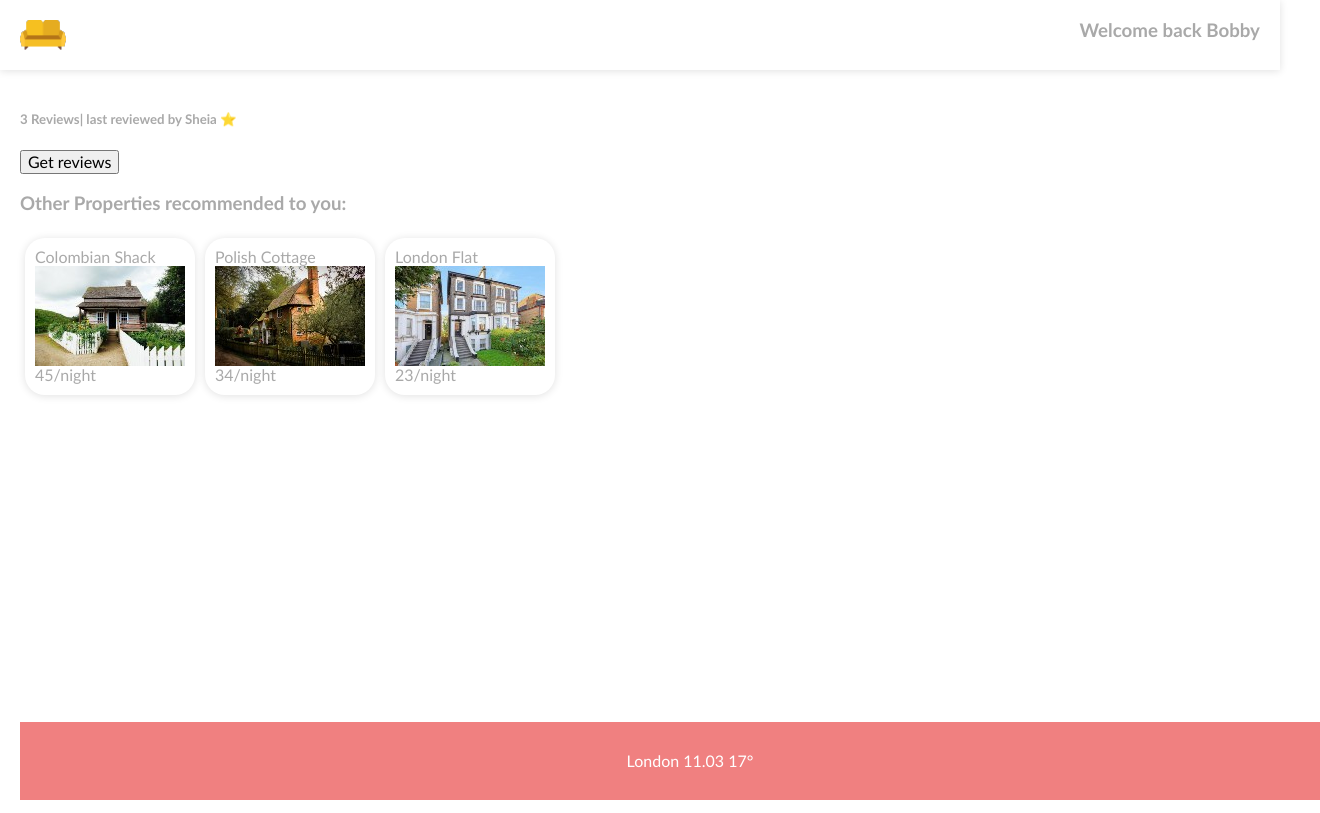
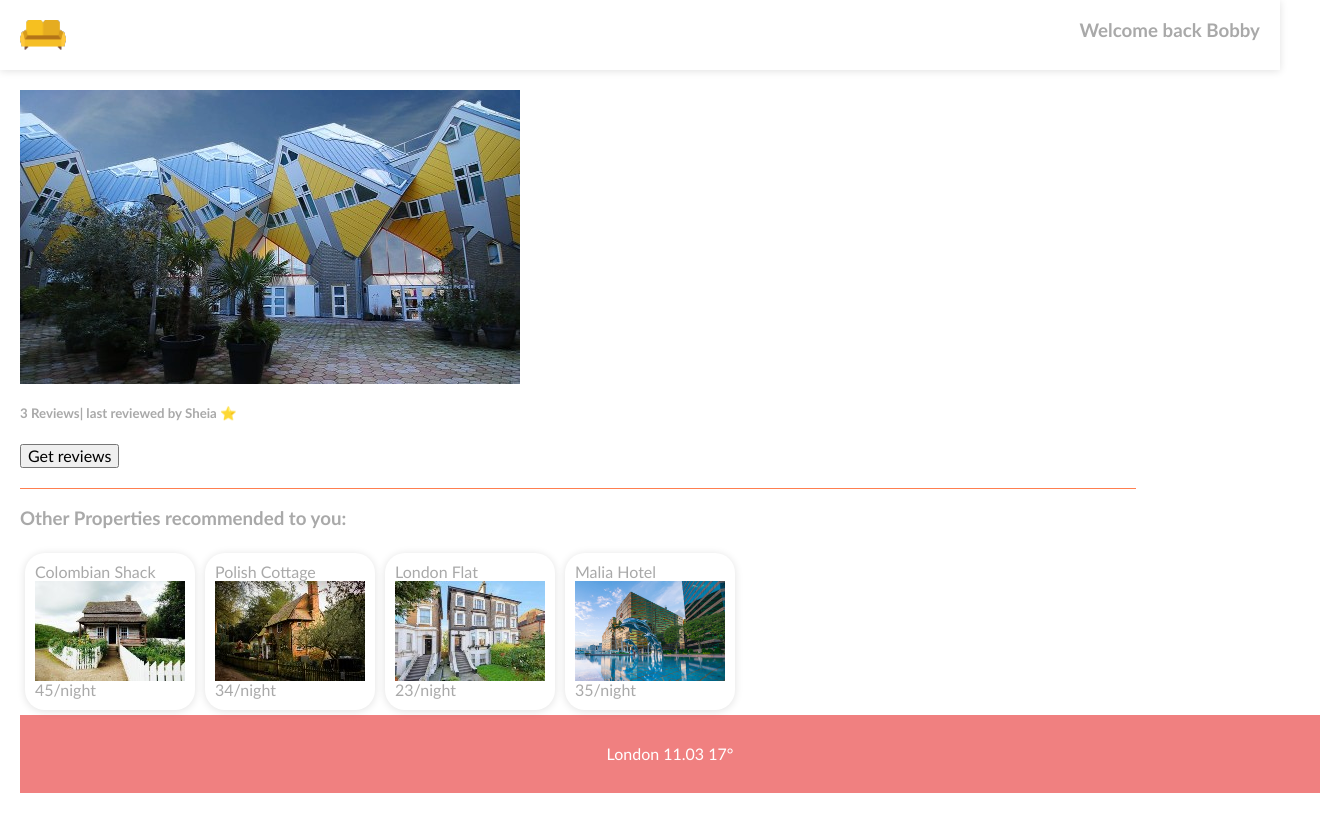
Before and after one commit to Sibulele-Ngada/CS20240144_FTO2407_A2_Sibulele-Ngada_DJS09, a website with bundled scripts: page public/index.html in a window 1280 px wide. Shown: the whole page, 1320 px wide, since content can reach past the window. Built offline with nearby package versions, Linux system fonts and the light colour scheme.

Commit message:
Add property

```diff
--- /dev/null
+++ b/public/classes.js
@@ -0,0 +1,7 @@
+export class MainProperty {
+    constructor(src, title, reviews) {
+        this.src = src;
+        this.title = title;
+        this.reviews = reviews;
+    }
+}
--- a/public/index.css
+++ b/public/index.css
@@ -46,12 +46,29 @@ body {
   box-shadow: rgb(0 0 0 / 12%) 0 1px 8px;
 }
 
+.card img {
+  width: 100%;
+}
+
 .footer {
   width: 100%;
   background-color: lightcoral;
-  position: absolute;
-  bottom: 0;
   text-align: center;
   padding: 30px;
   color: white;
 }
+
+.review-card {
+  padding: 10px;
+}
+
+.reviews {
+  display: flex;
+  padding: 10px;
+}
+
+.break {
+  height: 1px;
+  width: 90%;
+  background-color: coral;
+}
--- a/public/index.js
+++ b/public/index.js
@@ -76,6 +76,19 @@ const properties = [
         contact: [+34829374892553, "andyluger@aol.com"],
         isAvailable: true,
     },
+    {
+        image: "../src/images/malaysian-hotel.jpeg",
+        title: "Malia Hotel",
+        price: 35,
+        location: {
+            firstLine: "Room 4",
+            city: "Malia",
+            code: 45334,
+            country: "Malaysia",
+        },
+        contact: [+60349822083, "lee34@gmail.com"],
+        isAvailable: false,
+    },
 ];
 for (const property of properties) {
     if (!propertyContainer)
--- a/src/types.ts
+++ b/src/types.ts
@@ -1,2 +1,2 @@
 export type Price = 45 | 30 | 25;
-export type Country = "Colombia" | "Poland" | "United Kingdom";
+export type Country = "Colombia" | "Poland" | "United Kingdom" | "Malaysia";
```
Also changed, not shown: src/index.ts (+13 -0 lines), src/images/malaysian-hotel.jpeg (added).
